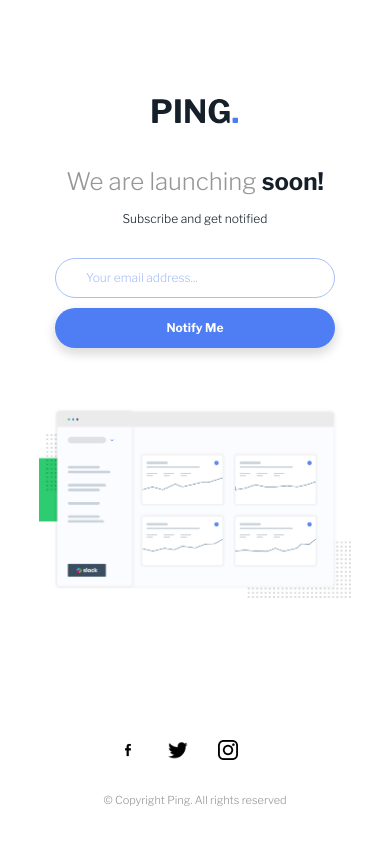
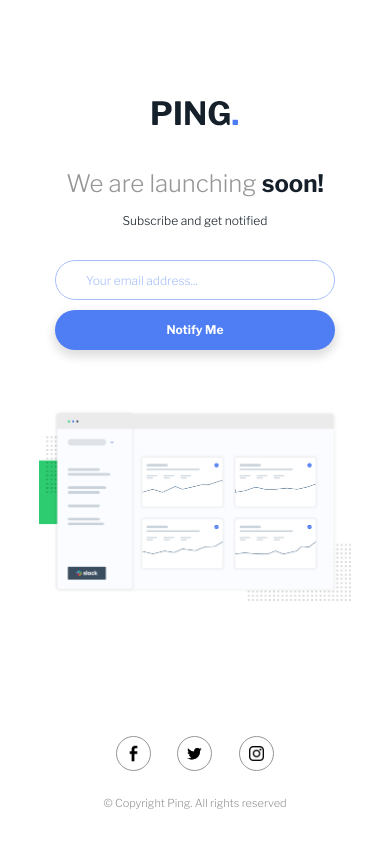
Before and after one commit to SrHatcher/practice-ping-coming-soon-page, a plain HTML site: page index.html in a window 390 px wide. Drawn offline with Linux system fonts and the light colour scheme.

Commit message:
mobile version finished, working on desktop version

```diff
--- a/index.html
+++ b/index.html
@@ -31,9 +31,15 @@
 
   <footer>
     <div class="footer-logos">
-      <img src="./images/facebook.png" alt="facebook">
-      <img src="./images/twitter.png" alt="twitter">
-      <img src="./images/instagram.png" alt="instagram">
+      <div class="footer-logo">
+        <img src="./images/facebook.png" alt="facebook">
+      </div>
+      <div class="footer-logo">
+        <img src="./images/twitter.png" alt="twitter">
+      </div>
+      <div class="footer-logo">
+        <img src="./images/instagram.png" alt="instagram">
+      </div>
     </div>
     <p class="footer-text">© Copyright Ping. All rights reserved</p>
   </footer>
--- a/styles/styles.css
+++ b/styles/styles.css
@@ -34,6 +34,7 @@ body{
     position: relative;
     display: flex;
     justify-content: center;
+    align-items: center;
 
     font-family: var(--font);
 }
@@ -42,8 +43,6 @@ main{
     display: flex;
     flex-flow: column;
     align-items: center;
-
-    margin-block-start: 25%;
 }
 
 .main-logo{
@@ -120,21 +119,60 @@ footer{
 .footer-logos{
     display: flex;
     justify-content: space-around;
+    align-items: center;
 
-    width: 15rem;
+    width: 100%;
 }
 .footer-logos img{
-    width: 2rem;
-    height: 2rem;
+    width: 1.5rem;
+    height: 1.5rem;
 }
-.footer-logos:nth-child(1) img{
+.footer-logo{
+    display: flex;
+    align-items: center;
+    justify-content: center;
+
+    width: 3.5rem;
+    height: 3.5rem;
+
+    border: solid 0.1rem var(--gray);
+    border-radius: 50%;
+}
+.footer-logos .footer-logo:nth-child(1) img{
+    width: 2.5rem;
+    height: 2.5rem;
+
     object-fit: contain;
-}
-.footer-logos:nth-child(2) img{
-
 }
 .footer-text{
     font-size: 1.1rem;
 
     color: var(--gray);
 }
+
+@media screen and (max-height: 1000px) {
+
+    body{
+        display: flex;
+        align-items: initial;
+
+        padding-block-start: 10rem;
+    }
+
+    main{
+        display: flex;
+        flex-flow: column;
+        align-items: center;
+    }
+
+    footer{
+        position: absolute;
+        bottom: 2rem;
+        display: flex;
+        justify-content: space-around;
+        flex-flow: column;
+
+
+        height: 10rem;
+    }
+}
```
